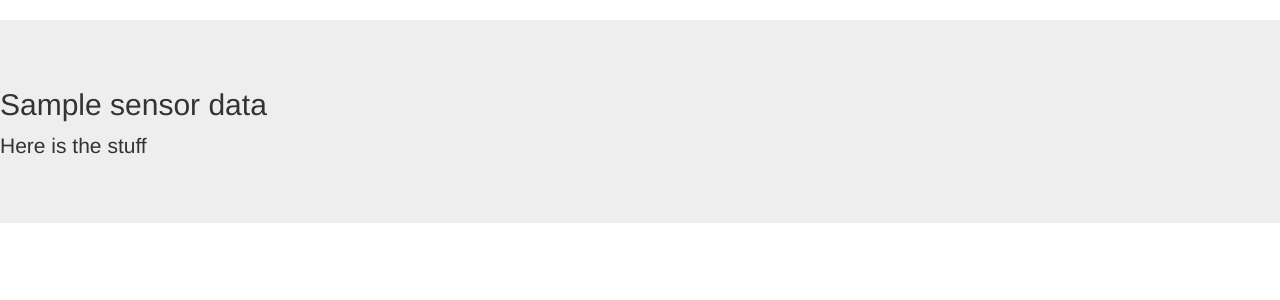
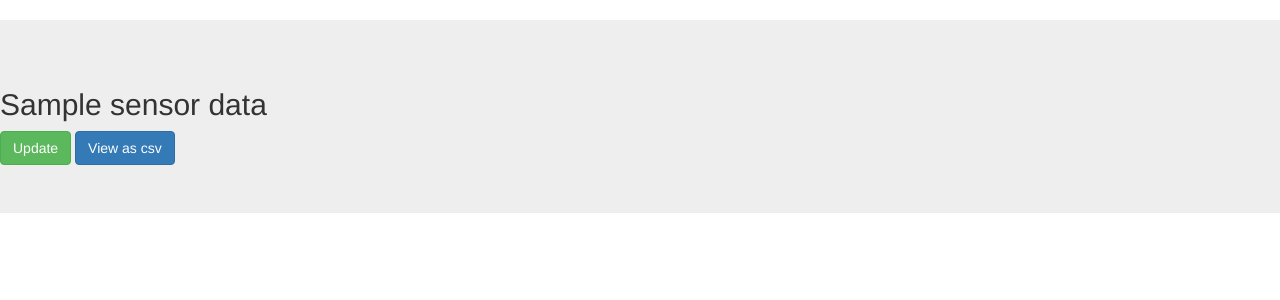
Before and after one commit to danrs/sensor_db, a Python web app: template templates/sensor.html in a window 1280 px wide. Shown: the part 51-351 px from the top of the page. Run offline with Jinja, Linux system fonts and the light colour scheme; the template is opened without the code that fills it: most values are stand-ins (such as "Sample title", 1, 10 or a date in 2020); some libraries are stand-ins or nearby versions; some web fonts are replaced.

Commit message:
added csv functionality

```diff
--- a/sensor_db.py
+++ b/sensor_db.py
@@ -34,7 +34,7 @@ def dbinit(cursor):
                       longitude DOUBLE, east_west CHAR(1), altitude DOUBLE);""")
     cursor.execute("""CREATE TABLE IF NOT EXISTS environment (time TIMESTAMP,
                       temperature DOUBLE, pressure DOUBLE, altitude DOUBLE);""")
-    cursor.execute("""CREATE TABLE IF NOT EXISTS motors (time TIMESTAMP, m1_status INTEGER,
+    cursor.execute("""CREATE TABLE IF NOT EXISTS motor (time TIMESTAMP, m1_status INTEGER,
                     m2_status INTEGER);""")
     cursor.execute('SET sql_notes = 1;') # re-enable warnings
 
@@ -86,7 +86,7 @@ if __name__ == '__main__':
     try:
         print('Starting main loop reading sensors into db')
         while True:
-            cur.execute('INSERT INTO motors (time, m1_status, m2_status) VALUES(%s,%s,%s)',
+            cur.execute('INSERT INTO motor (time, m1_status, m2_status) VALUES(%s,%s,%s)',
                         (time.strftime('%Y-%m-%d %H:%M:%S'),motor1.status,motor2.status))
             cur.execute('INSERT INTO gas (time, raw_value) VALUES(%s,%s)',
                         (time.strftime('%Y-%m-%d %H:%M:%S'),gas_sensor.read_raw()))
--- a/templates/sensor.html
+++ b/templates/sensor.html
@@ -7,7 +7,8 @@
 <!--Print intro text-->
 <div class="jumbotron">
     <h2>{{sensor ~ " data"}}</h2>
-    <p class=lead>Here is the stuff</p>
+    <a href="{{script_uri ~ "/" ~ sensor}}" class="btn btn-success">Update</a>
+    <a href="{{script_uri ~ "/" ~ sensor ~ "/csv"}}" class="btn btn-primary">View as csv</a>
 </div>
 
 <div class="container">
```
Also changed, not shown: 1 other file.
